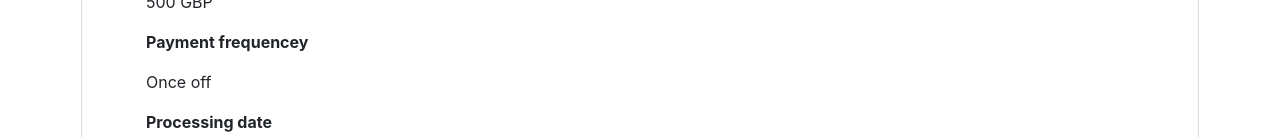
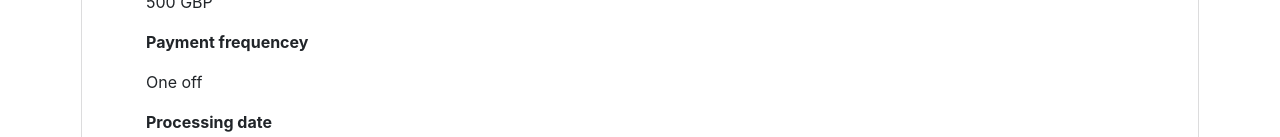
Before and after one commit to Krishna-9964/gem-ai-poc, a React (Create React App) app: page /faster-payment in a window 1280 px wide. Shown: the part 815-952 px from the top of the page. Built offline with nearby package versions, Linux system fonts and the light colour scheme.

Commit message:
data update

```diff
--- a/src/components/FasterPayment.tsx
+++ b/src/components/FasterPayment.tsx
@@ -51,7 +51,7 @@ const FasterPayment = () => {
             <p>
               <strong>Payment frequencey</strong>
             </p>
-            <p>Once off</p>
+            <p>One off</p>
             <p>
               <strong>Processing date</strong>
             </p>
```
